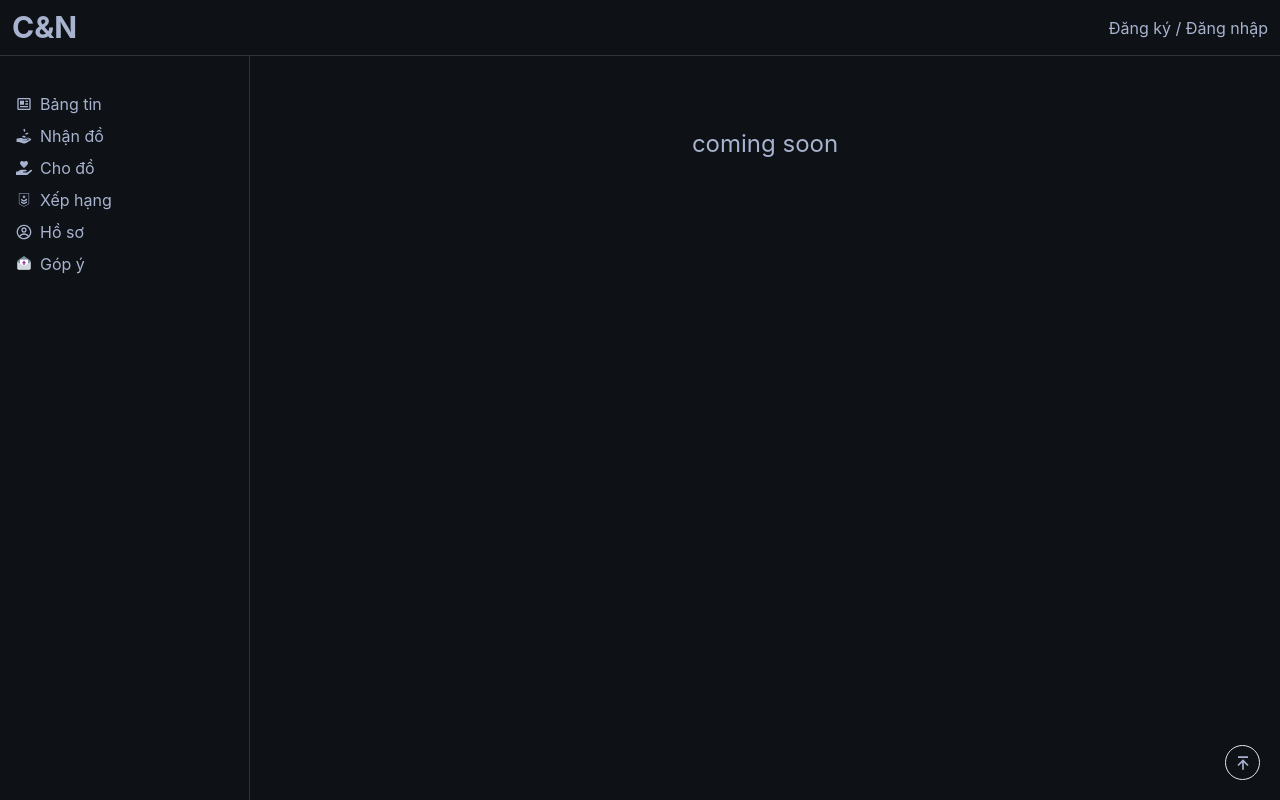
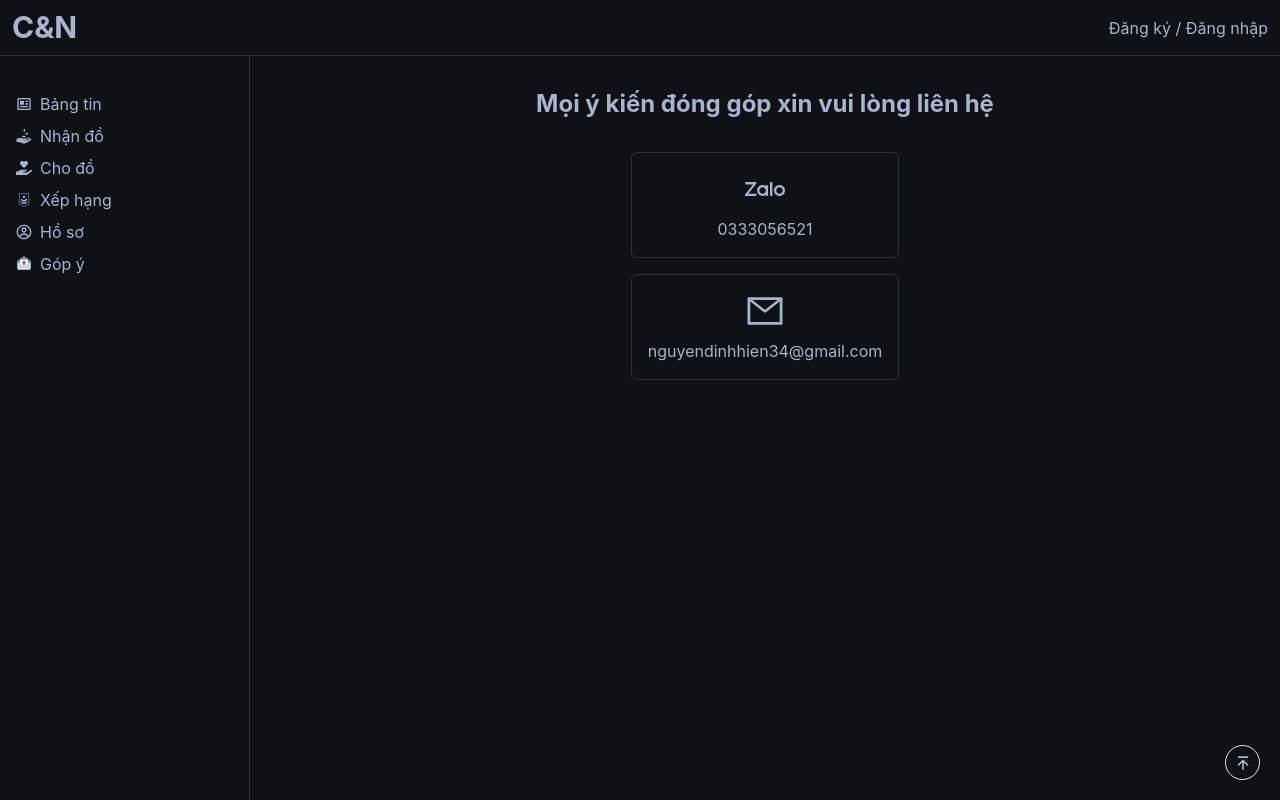
Before and after one commit to ndhien1402/giveandtake, a Next.js app: page /feedback in a window 1280 px wide. Built offline with nearby package versions, Linux system fonts and the light colour scheme.

Commit message:
Update feedback

```diff
--- a/src/pages/feedback/index.tsx
+++ b/src/pages/feedback/index.tsx
@@ -1,8 +1,35 @@
+import { Box } from "@chakra-ui/react";
 import UserLayout from "layouts/UserLayout";
 import { ReactNode } from "react";
+import { AiOutlineMail, AiFillPhone } from "react-icons/ai";
+import { SiZalo } from "react-icons/si";
 
 const Feedback = () => {
-  return <h1 className="text-2xl text-center mt-10">coming soon</h1>;
+  return (
+    <Box>
+      <div className="text-center text-2xl font-bold px-2">
+        Mọi ý kiến đóng góp xin vui lòng liên hệ
+      </div>
+      <div className="flex justify-center mt-8">
+        <div className="flex flex-col gap-4">
+          <Box
+            className="flex flex-col gap-2 items-center border rounded-md p-4"
+            borderColor={"color.border"}
+          >
+            <SiZalo size={40} />
+            <span>0333056521</span>
+          </Box>
+          <Box
+            className="flex flex-col gap-2 items-center border rounded-md p-4"
+            borderColor={"color.border"}
+          >
+            <AiOutlineMail size={40} />
+            <span>nguyendinhhien34@gmail.com</span>
+          </Box>
+        </div>
+      </div>
+    </Box>
+  );
 };
 
 export default Feedback;
```
